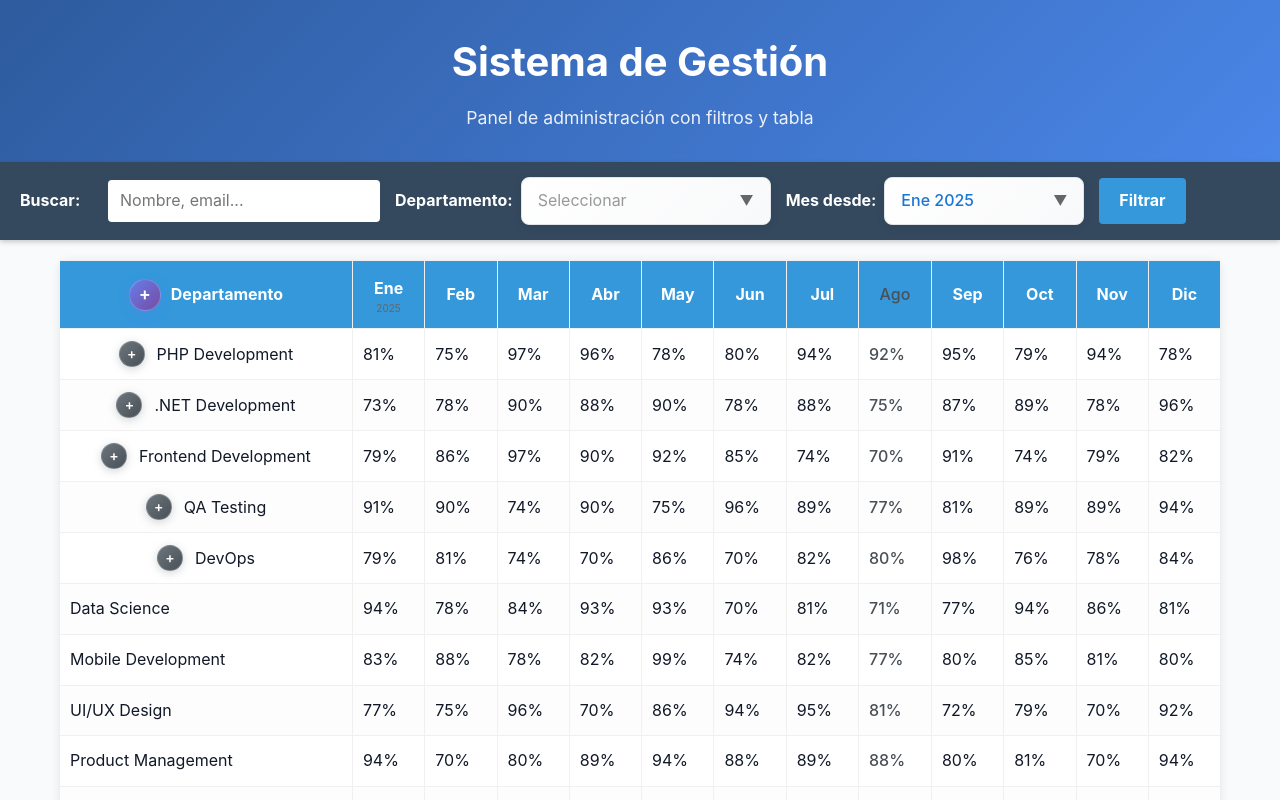
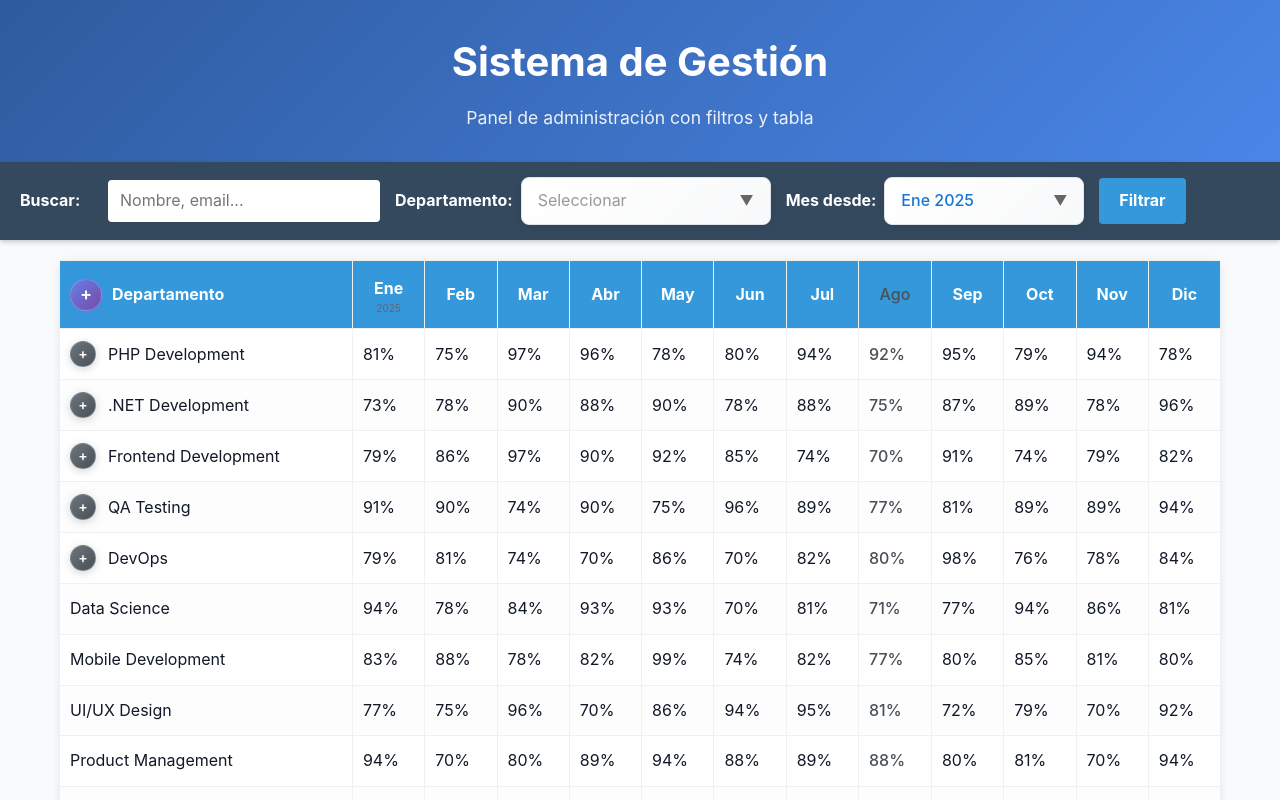
Before and after one commit to vicalmu/cp2, a React (Create React App) app: page /gantt in a window 1280 px wide. Shown: the top 800 px of the page. Built offline with nearby package versions, Linux system fonts and the light colour scheme.

Commit message:
Corregir alineación vertical de botones - clases CSS específicas para contenedores

```diff
--- a/src/components/gantt/GanttView.tsx
+++ b/src/components/gantt/GanttView.tsx
@@ -508,10 +508,10 @@ const GanttView: React.FC = () => {
             <thead>
               <tr>
                 <th>
-                  <div className="gantt-flex gantt-flex-center" style={{ gap: '10px' }}>
+                  <div className="gantt-button-container-small">
                     <button
                       onClick={toggleAllDepartments}
-                      className="gantt-bg-primary gantt-text-white gantt-cursor-pointer gantt-font-bold gantt-shadow-medium gantt-transition"
+                      className="gantt-bg-primary gantt-text-white gantt-cursor-pointer gantt-font-bold gantt-shadow-medium gantt-transition gantt-button"
                       style={{
                         width: '32px',
                         height: '32px',
@@ -553,10 +553,10 @@ const GanttView: React.FC = () => {
                 <React.Fragment key={deptIndex}>
                   <tr>
                     <td>
-                      <div className="gantt-flex gantt-flex-center" style={{ gap: '12px' }}>
+                      <div className="gantt-button-container">
                         <button
                           onClick={() => toggleDepartment(deptIndex)}
-                          className="gantt-bg-secondary gantt-text-white gantt-cursor-pointer gantt-font-bold gantt-shadow-dark gantt-transition"
+                          className="gantt-bg-secondary gantt-text-white gantt-cursor-pointer gantt-font-bold gantt-shadow-dark gantt-transition gantt-button"
                           style={{
                             width: '26px',
                             height: '26px',
--- a/src/styles/gantt-base.css
+++ b/src/styles/gantt-base.css
@@ -138,6 +138,25 @@
   flex-direction: column;
 }
 
+/* ===== ALINEACIÓN ESPECÍFICA PARA BOTONES ===== */
+.gantt-button-container {
+  display: flex;
+  align-items: center;
+  gap: 12px;
+}
+
+.gantt-button-container-small {
+  display: flex;
+  align-items: center;
+  gap: 10px;
+}
+
+.gantt-button {
+  display: flex;
+  align-items: center;
+  justify-content: center;
+}
+
 /* ===== PADDING Y MARGIN ===== */
 .gantt-p-2 {
   padding: 8px;
```
